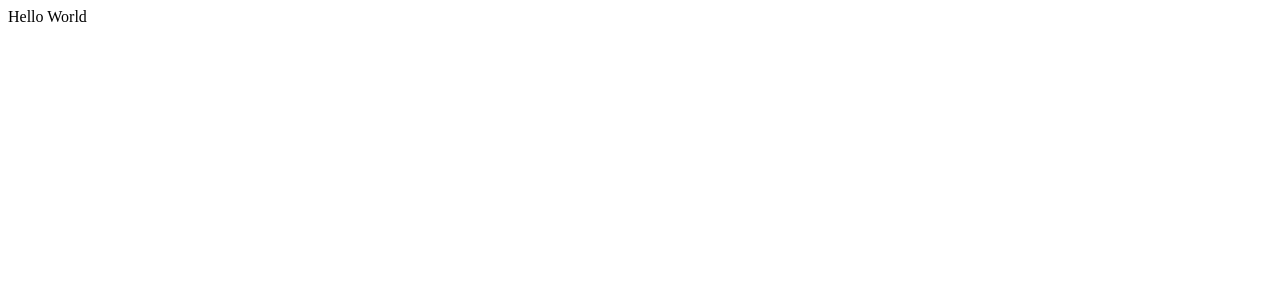
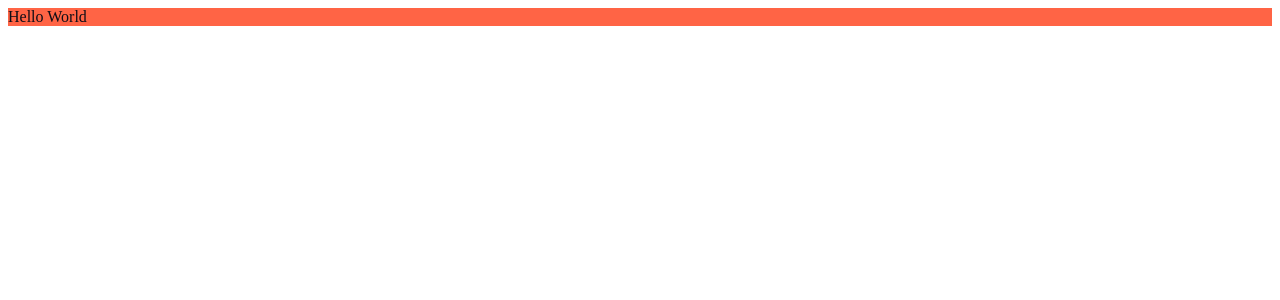
Before and after one commit to minskylab/social-project-simulator, a Next.js app: page / in a window 1280 px wide. Shown: the top 300 px of the page. Built offline with nearby package versions, Linux system fonts and the light colour scheme.

Commit message:
css code type fix

```diff
--- a/pages/index.js
+++ b/pages/index.js
@@ -3,7 +3,8 @@ import Head from "next/head";
 import styled from "styled-components";
 
 const Body = styled.div`
-  background-color: "#ff6445";
+  background-color: #ff6445;
+  color: #0f0d16;
 `;
 
 const Home = () => (
```
